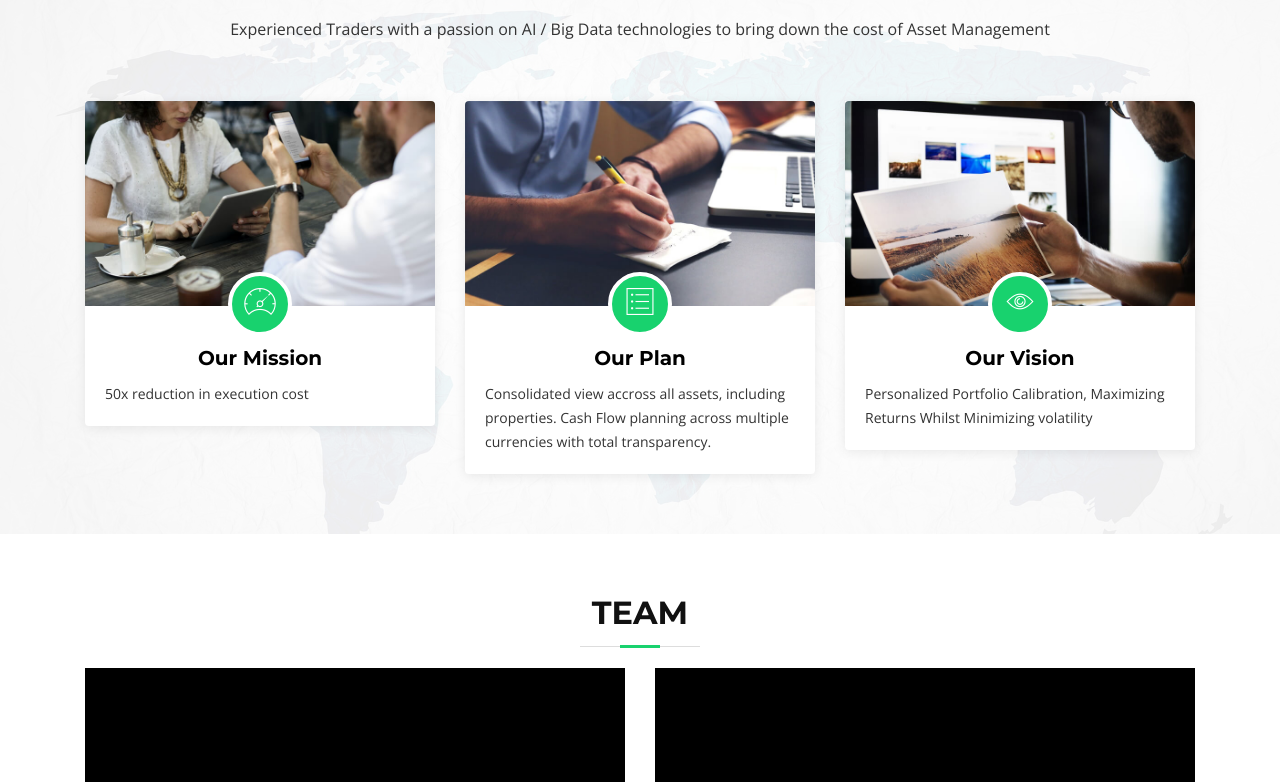
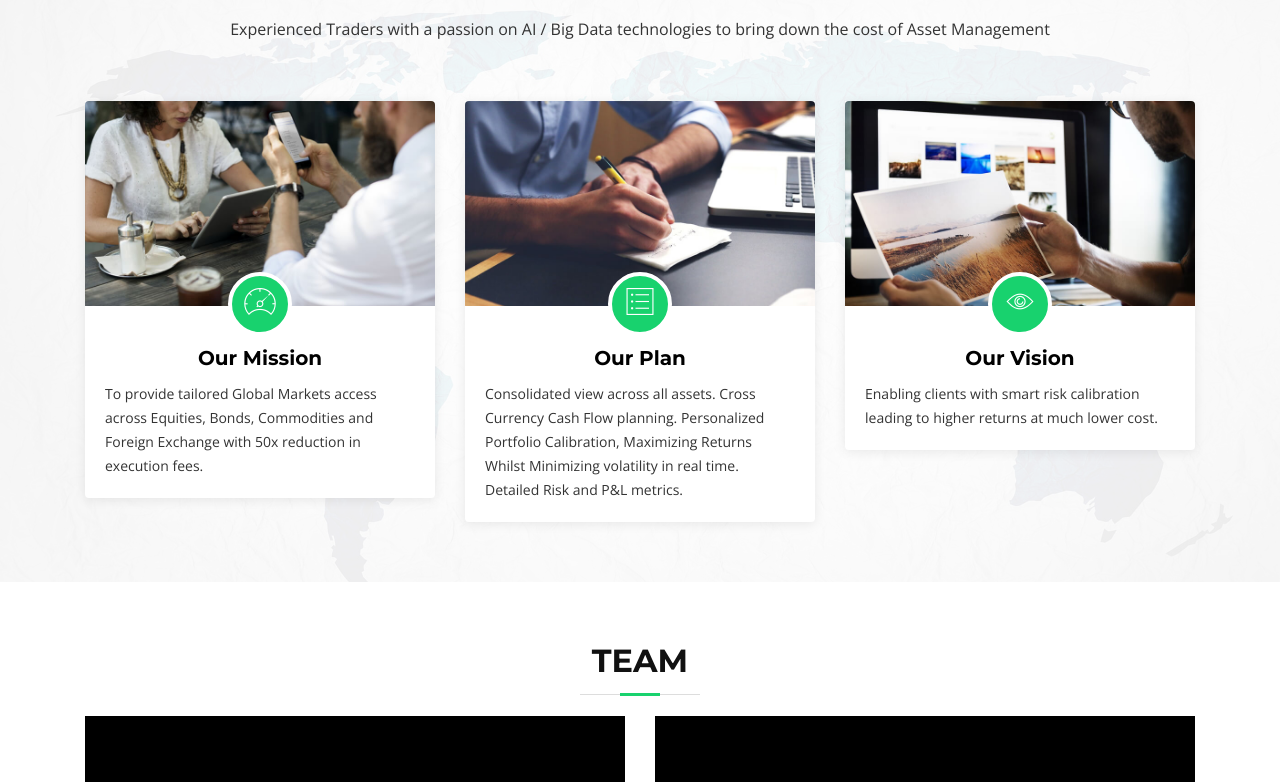
Before and after one commit to GalacticaCapital/GalacticaCapital.github.io, a plain HTML site: page index.html in a window 1280 px wide. Shown: the part 916-1698 px from the top of the page. Drawn offline with nearby package versions, Linux system fonts and the light colour scheme; files whose address does not match are found by name.

Commit message:
Update mision, vision and plan

```diff
--- a/index.html
+++ b/index.html
@@ -102,7 +102,7 @@
               </div>
               <h2 class="title"><a href="#">Our Mission</a></h2>
               <p>
-                50x reduction in execution cost
+		To provide tailored Global Markets access across Equities, Bonds, Commodities and Foreign Exchange with 50x reduction in execution fees.
               </p>
             </div>
           </div>
@@ -115,7 +115,9 @@
               </div>
               <h2 class="title"><a href="#">Our Plan</a></h2>
               <p>
-                Consolidated view accross all assets, including properties. Cash Flow planning across multiple currencies with total transparency.
+		Consolidated view across all assets. Cross Currency Cash Flow planning.
+		Personalized Portfolio Calibration, Maximizing Returns Whilst Minimizing volatility in real time.
+		Detailed Risk and P&amp;L metrics.
               </p>
             </div>
           </div>
@@ -128,7 +130,7 @@
               </div>
               <h2 class="title"><a href="#">Our Vision</a></h2>
               <p>
-				Personalized Portfolio Calibration, Maximizing Returns Whilst Minimizing volatility
+		Enabling clients with smart risk calibration leading to higher returns at much lower cost.
               </p>
             </div>
           </div>
```
